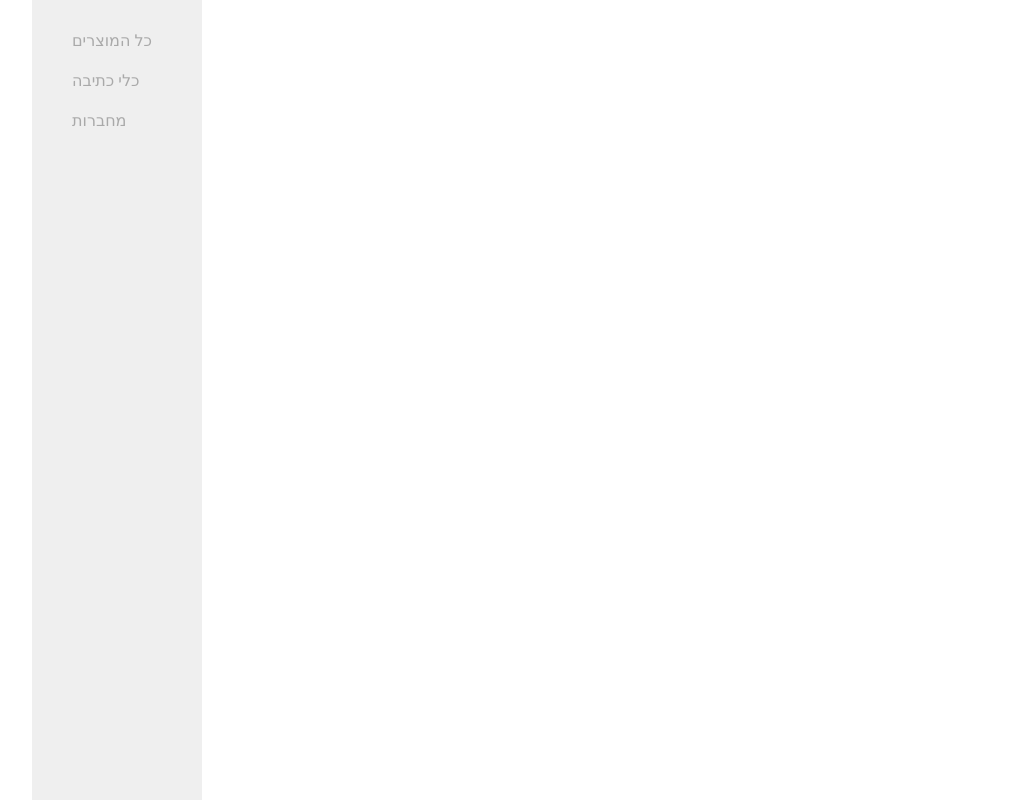
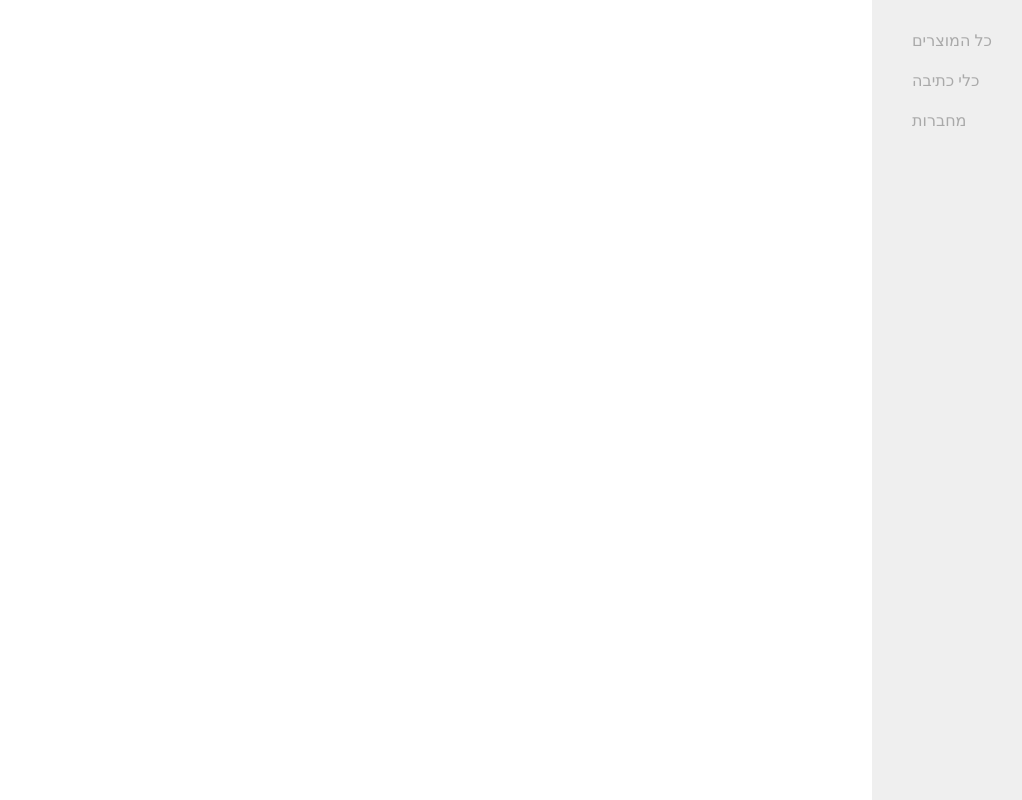
Before and after one commit to TziporaMaroko/psagot_shop, a plain HTML site: page index.html in a window 1280 px wide. Shown: the whole page, without its empty margins (238-1260 px from the left). Drawn offline with Linux system fonts and the light colour scheme.

Commit message:
add style

```diff
--- a/styles.css
+++ b/styles.css
@@ -10,11 +10,12 @@ body {
 .main{
     display: flex;
     flex-direction: row;
+    justify-content: flex-end;
 }
 
 .products-container {
     display: grid;
-    grid-template-columns: repeat(auto-fill, minmax(270px, 1fr));
+    grid-template-columns: repeat(4, 1fr);
     grid-gap: 1em;
 }
 
```
